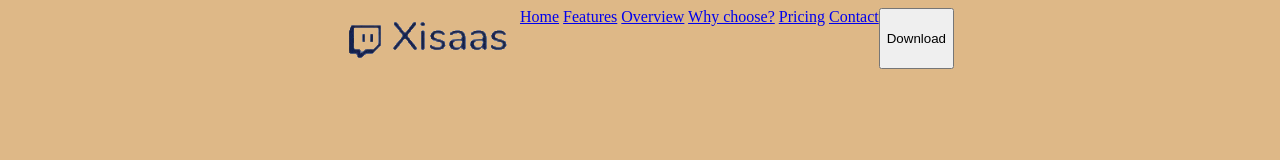
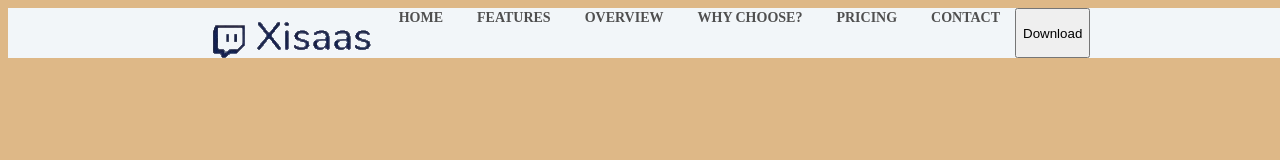
Before and after one commit to Sandrita41/xisass, a website: page index.html in a window 1280 px wide. Drawn offline with Linux system fonts and the light colour scheme.

Commit message:
header style updates + navigation updates

```diff
--- a/css/main.css
+++ b/css/main.css
@@ -1,19 +1,40 @@
     body {
         display: flex;
         width: 100%;
-        justify-content: center;
         background-color: burlywood;
     }
 
-    .header {}
+    header {
+        display: flex;
+        flex-direction: row;
+        width: 100%;
+        position: fixed;
+        justify-content: center;
+        background-color: #f2f6f9;
+    }
 
     .header-container {
         display: flex;
         flex-direction: row;
+        height: 50px;
+        max-height: 50px;
+        min-height: 50px;
     }
 
-    .logo {}
+    .logo {
+        font-size: 20px;
+    }
 
     .main-nav {}
 
+    .main-nav>a {
+        padding: 5px 15px;
+        font-size: 14px;
+        line-height: 20px;
+        text-decoration: none;
+        text-transform: uppercase;
+        font-weight: bold;
+        color: #4f4f4f;
+    }
+
     .downloadBtn {}
--- a/package.json
+++ b/package.json
@@ -4,7 +4,7 @@
     "description": "",
     "main": "index.js",
     "scripts": {
-        "dev": "live-server --port=3000",
+        "dev": "live-server",
         "test": "echo \"Error: no test specified\" && exit 1"
     },
     "repository": {
```
